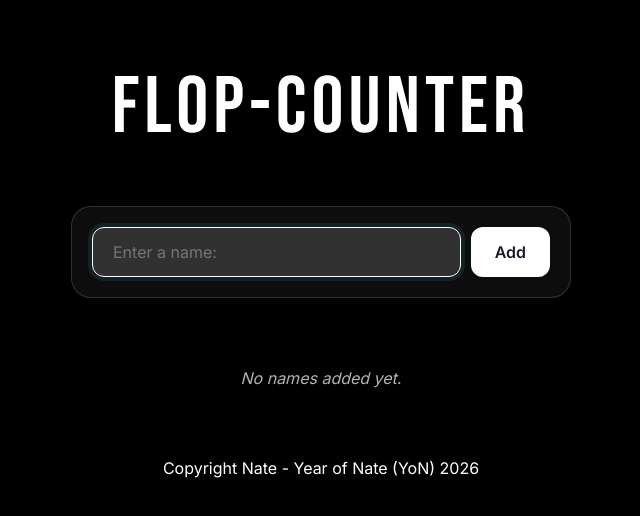
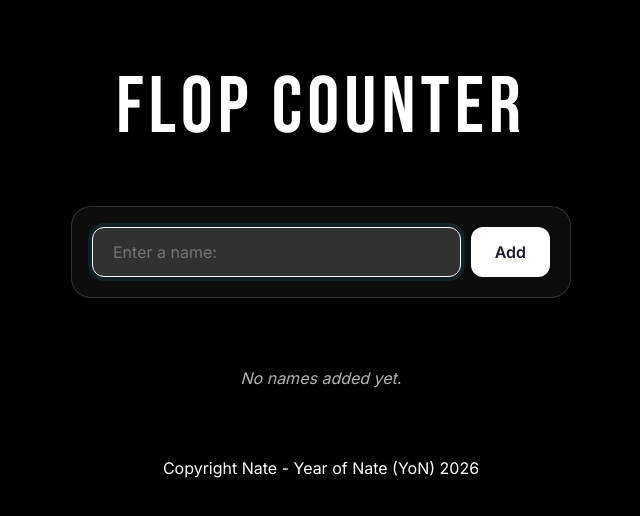
Before and after one commit to jacobbdavis/Flop-Counter, a plain HTML site: page index.html in a window 1280 px wide. Shown: the whole page, without its empty margins (319-959 px from the left). Drawn offline with Linux system fonts and the light colour scheme.

Commit message:
Fix title and heading text for consistency
Changed Heading

```diff
--- a/index.html
+++ b/index.html
@@ -4,7 +4,7 @@
 <head>
     <meta charset="UTF-8" />
     <meta name="viewport" content="width=device-width, initial-scale=1.0" />
-    <title>Flop-Counter</title>
+    <title>Flop Counter</title>
     <link rel="preconnect" href="https://fonts.googleapis.com">
     <link rel="preconnect" href="https://fonts.gstatic.com" crossorigin>
     <link href="https://fonts.googleapis.com/css2?family=Inter:wght@400;600;800&family=Bebas+Neue&display=swap"
@@ -15,7 +15,7 @@
 <body>
     <div id="app">
         <div class="main-container">
-            <h1 class="title">Flop-Counter</h1>
+            <h1 class="title">Flop Counter</h1>
 
             <div class="add-user-card">
                 <div class="input-group row">
```
